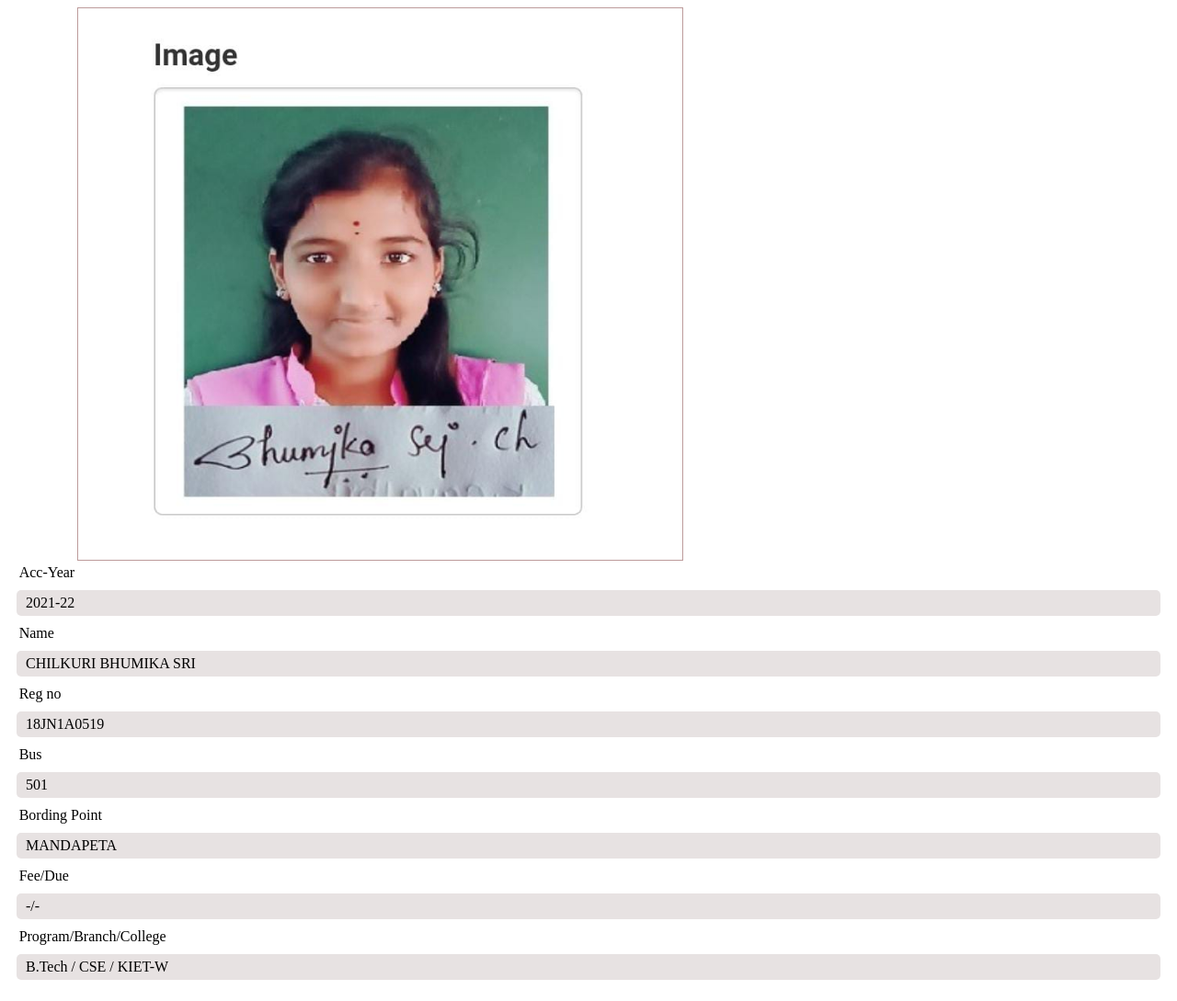
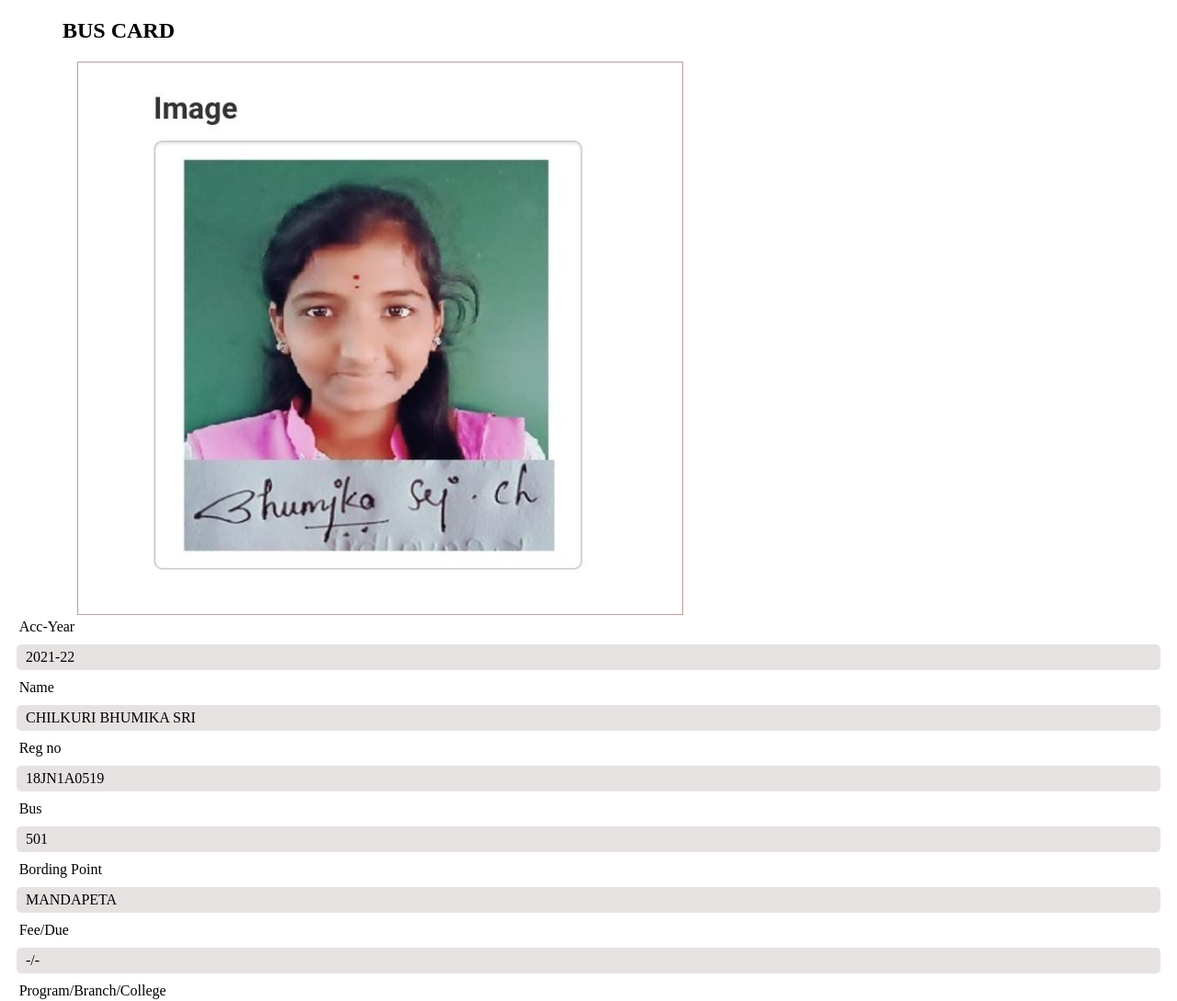
Before and after one commit to PARVATHI166DEVI/bus_id, a plain HTML site: page index.html in a window 1280 px wide. Shown: the top 1089 px of the page at 92% size. Drawn offline with Linux system fonts and the light colour scheme.

Commit message:
Update index.html

```diff
--- a/index.html
+++ b/index.html
@@ -8,6 +8,7 @@
     <link rel="stylesheet" href="id.css">
 </head>
 <body>
+    <h2 style="padding-left:60px;">BUS CARD</h2>
     <img src="images/bhumika.jpeg" style="height: 50%; width: 50%;border: 1px solid rgb(189, 155, 155); padding: 1%;margin-left: 6%;">
     <br>
     <span class="heading">Acc-Year</span>
```
